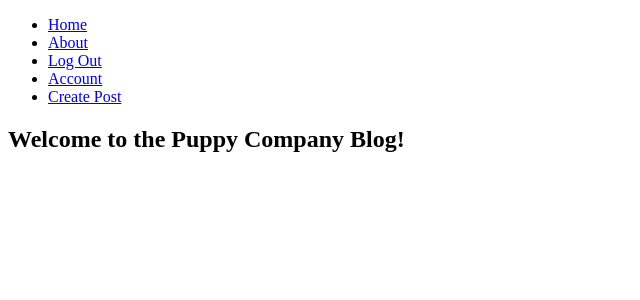
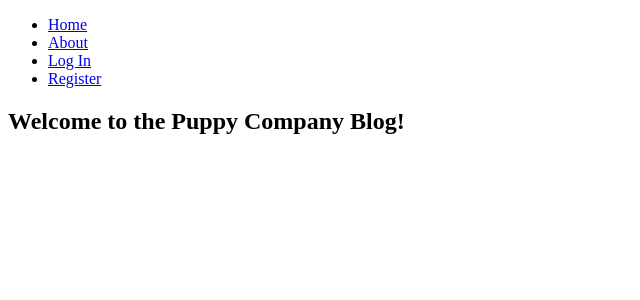
Before and after one commit to thinkingape46/Full-Stack-Web-Technologies, a Flask app: page / in a window 1280 px wide. Shown: the top 300 px of the page, without its empty margins (0-640 px from the left). Run offline with Flask 2, Linux system fonts and the light colour scheme; parts of the project's set-up code (start-up, migrations or seed data) failed here and were passed over.

Commit message:
learning flask

```diff
--- a/Flask/social_company_blog/puppy_company_blog/__init__.py
+++ b/Flask/social_company_blog/puppy_company_blog/__init__.py
@@ -6,6 +6,8 @@ from flask_migrate import Migrate
 from flask_login import LoginManager
 
 app = Flask(__name__)
+
+app.config['SECRET_KEY'] = 'mysecret'
 
 #################################################
 ################ DATABASE SETUP #################
--- a/Flask/social_company_blog/puppy_company_blog/templates/base.html
+++ b/Flask/social_company_blog/puppy_company_blog/templates/base.html
@@ -9,9 +9,14 @@
     <ul>
         <li><a href="{{ url_for('core.index') }}">Home</a></li>
         <li><a href="{{ url_for('core.info') }}">About</a></li>
-        <li><a href="#">Log Out</a></li>
-        <li><a href="#">Account</a></li>
+        {% if current_user.is_authenticated %}
+        <li><a href="{{ url_for('users.logout') }}">Log Out</a></li>
+        <li><a href="{{ url_for('users.account')}}">Account</a></li>
         <li><a href="#">Create Post</a></li>
+        {% else %}
+        <li><a href="{{ url_for('users.login') }}">Log In</a></li>
+        <li><a href="{{ url_for('users.register') }}">Register</a></li>
+        {% endif %}
     </ul>
 
     {% block content %}
```
